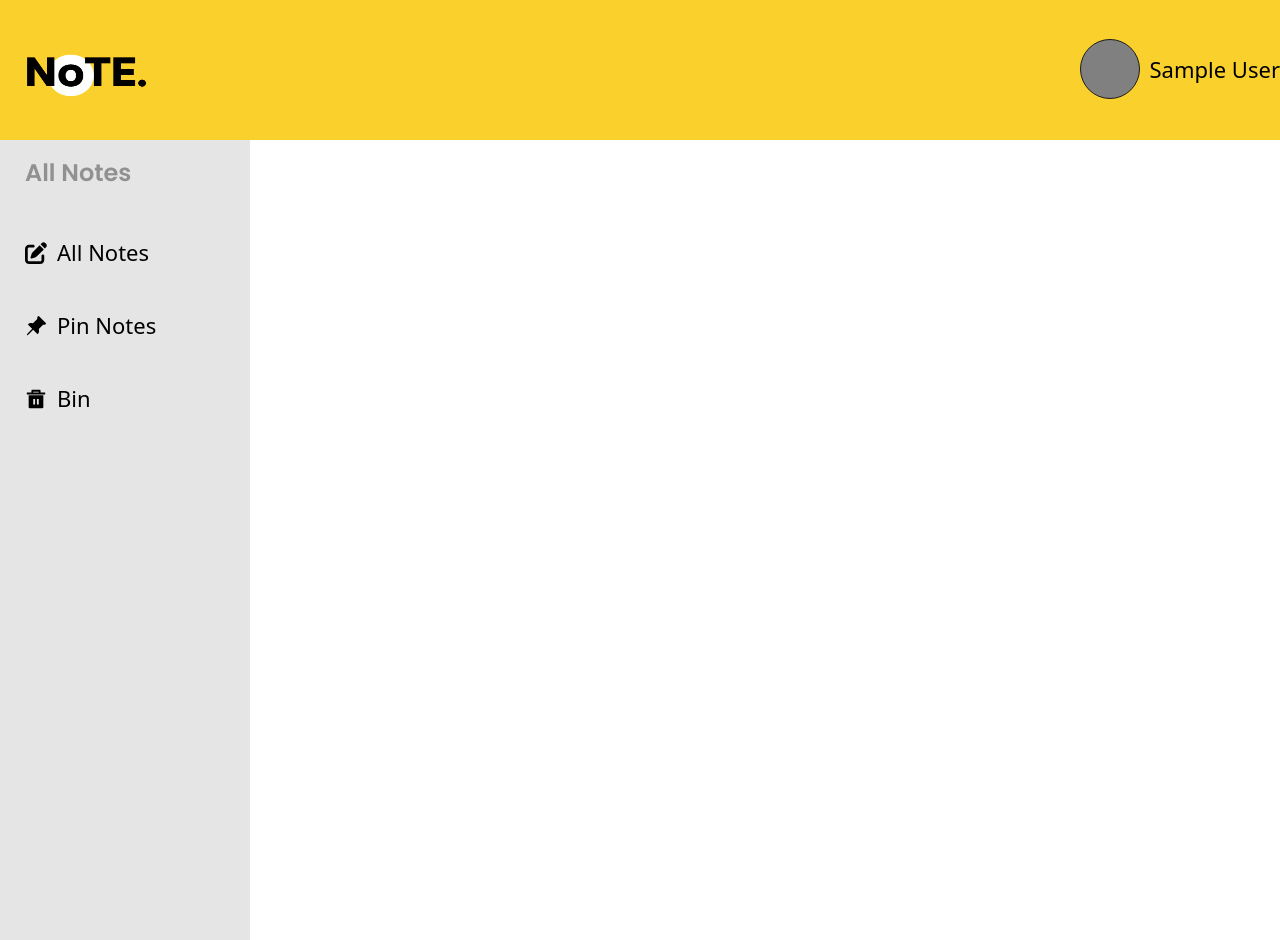
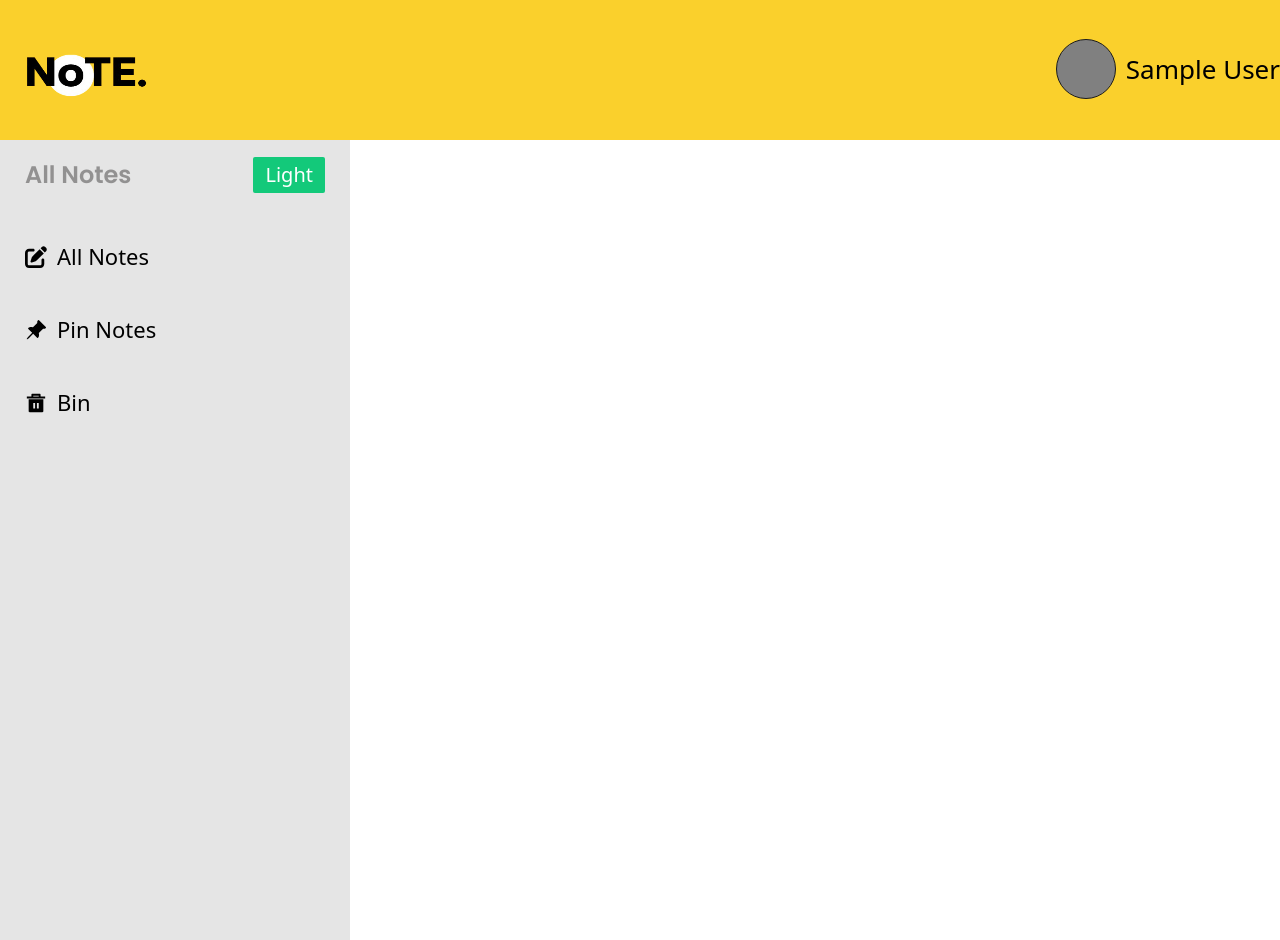
Before and after one commit to MariumAkterDev/Note.-Assg, a React (Vite) app: page /LayoutThree in a window 1280 px wide. Built offline with nearby package versions, Linux system fonts and the light colour scheme; no server answers; sample sign-in values are in the browser's storage.

Commit message:
fourth commit

```diff
--- a/package.json
+++ b/package.json
@@ -12,6 +12,7 @@
   "dependencies": {
     "@reduxjs/toolkit": "^2.4.0",
     "firebase": "^11.0.2",
+    "lottie-react": "^2.4.0",
     "react": "^18.3.1",
     "react-dom": "^18.3.1",
     "react-icons": "^5.4.0",
--- a/src/App.css
+++ b/src/App.css
@@ -1,7 +1,7 @@
-#root {
-  /* max-width: 1280px; */
+/* #root {
+  max-width: 1280px;
   margin: 0 auto;
-  /* padding: 2rem; */
+  padding: 2rem;
   text-align: center;
 }
 
@@ -39,4 +39,4 @@
 
 .read-the-docs {
   color: #888;
-}
+} */
--- a/src/App.jsx
+++ b/src/App.jsx
@@ -13,6 +13,7 @@ import app from './Firebase.config'
 import { ToastContainer } from 'react-toastify'
 import PinNotePage from './Pages/PinNotePage'
 import BinNotePage from './Pages/BinNotePage'
+
 
 
 function App() {
--- a/src/Components/Homeinitial/Homeinitial.jsx
+++ b/src/Components/Homeinitial/Homeinitial.jsx
@@ -1,5 +1,7 @@
 import React from 'react'
 import './Homeinitial.css'
+
+
 
 const Homeinitial = () => {
   return (
@@ -11,6 +13,7 @@ const Homeinitial = () => {
                 <p>Lorem ipsum dolor sit, amet <span>consectetur</span> adipisicing elit. Deleniti tenetur sequi, eaque animi quaerat inventore. Quibusdam dolores in beatae fugit omnis ipsam aliquam id, voluptatibus, incidunt nihil tempore illum mollitia nulla alias .</p>
               </div>
               <img src="images/notepad.png" alt="notepad" />
+
             </div>
           </div>
         </div>
--- a/src/Components/MainNav/MainNav.css
+++ b/src/Components/MainNav/MainNav.css
@@ -17,7 +17,7 @@
     @apply w-[60px] h-[60px] bg-[gray] border-[#1b1b1b] border-[1px]  rounded-full overflow-hidden
 }
 .userName{
-    @apply text-[black] text-[22px] font-medium
+    @apply text-[black] text-[26px] font-medium
 }
 .logoutCard{
     @apply bg-[#4DC5D4] flex justify-center items-center gap-[5px] w-[159px] py-[4px] rounded-lg
--- a/src/Components/MainNav/MainNav.jsx
+++ b/src/Components/MainNav/MainNav.jsx
@@ -29,7 +29,7 @@ const MainNav = () => {
 
   return (
     <>
-      <div className="main_dis">
+      <div className="main_dis dark:bg-thirdColor">
         <div className="container">
           <div className="menu_row !pb-[30px]">
             <div className="logoCol">
--- a/src/Components/Navbar/Navbar.css
+++ b/src/Components/Navbar/Navbar.css
@@ -30,6 +30,7 @@
 }
 .nav_Home:hover::before{
     display: block;
+
 }
 .menuBtnCol{
     @apply font-Lato font-semibold text-[20px] flex items-center justify-center gap-[10px]
--- a/src/Components/SideNav/SideNav.css
+++ b/src/Components/SideNav/SideNav.css
@@ -1,14 +1,17 @@
 .sideNav{
-    @apply w-[250px] bg-[#0000001a] h-screen  text-left
+    @apply w-[350px] bg-[#0000001a] h-screen text-left transition-all duration-[0.4s]
 }
-.sideNav h2{
-    @apply text-[24px] font-semibold font-poppins text-[#929191] pl-[25px] mt-[15px]
+.sideNavTop{
+    @apply  h-[40px] w-full flex items-center justify-between mt-[15px] px-[25px]
+}
+.sideNav h6{
+    @apply text-[24px] font-semibold font-poppins text-[#929191]
 }
 .sideNav ul li{
     @apply mt-[25px]
 }
 .activePage{
-    @apply bg-[#4DC5D4] text-[22px] text-[white] font-medium  pl-[25px]  w-full py-[20px] flex items-center gap-[10px]
+    @apply bg-thirdColor text-[22px] text-[white] font-medium  pl-[25px]  w-full py-[20px] flex items-center gap-[10px]
 }
 .notActivePage{
     @apply bg-[transparent] text-[22px] text-[black] font-medium  pl-[25px]  w-full py-[20px] flex items-center gap-[10px]
@@ -20,5 +23,5 @@
     @apply text-[red]
 }
 .activePage .binIcon{
-    @apply text-[#6A1E55]
+    @apply text-[#a2247e]
 }
--- a/src/Components/SideNav/SideNav.jsx
+++ b/src/Components/SideNav/SideNav.jsx
@@ -1,4 +1,4 @@
-import React from 'react'
+import React, { useEffect, useState } from 'react'
 import './SideNav.css'
 import { NavLink } from 'react-router-dom';
 import { FaPenToSquare } from "react-icons/fa6";
@@ -7,15 +7,56 @@ import { RiDeleteBin5Fill } from "react-icons/ri";
 
 
 const SideNav = () => {
+  // ======================= useState for toggle button
+  const [toggleValue, setToggleValue] = useState(false);
+
+  // ===================== saving the updated mode in local storage when user toggles
+  useEffect(() => {
+    const savedMode = localStorage.getItem("mode") || "light";
+    localStorage.setItem("mode", savedMode);
+    document
+      .querySelector("html")
+      .classList.toggle("dark", savedMode === "dark");
+  }, []);
+  // ===================== changing the mode on toggle
+  const handelMode = () => {
+    if (localStorage.getItem("mode") == "light") {
+      localStorage.setItem("mode", "dark");
+      document.querySelector("html").classList.add("dark");
+      setToggleValue(!toggleValue);
+    } else {
+      localStorage.setItem("mode", "light");
+      document.querySelector("html").classList.remove("dark");
+      setToggleValue(!toggleValue);
+    }
+  };
+
+
+
   return (
     <>
-      <nav className="sideNav">
-        <h2>All Notes</h2>
+      <nav className="sideNav dark:bg-[#343434]">
+        <div className="sideNavTop">
+          <h6 className=''>All Notes</h6>
+          {/* ===================> toggle starts */}
+          <div className="modeButton">
+          {localStorage.getItem("mode") == "light" ? (
+            <button className="py-1 px-3 bg-[#343434] text-xl text-[white] rounded-sm" onClick={handelMode}>
+              Dark
+            </button>
+          ) : (
+            <button className="py-1 px-3 bg-thirdColor text-[white] rounded-sm text-xl" onClick={handelMode}>
+              Light
+            </button>
+          )}
+        </div>
+          {/* -----------------X toggle ends */}
+        </div>
         <ul>
           <li>
             <NavLink
               to="/LayoutThree/AllNote"
-              className={({ isActive }) =>[ isActive ? "activePage" : "notActivePage", ].join(" ")
+              className={({ isActive }) =>[ isActive ? "activePage" : "notActivePage dark:text-[white]", ].join(" ")
               }
             >
              <span className='noteIcon'><FaPenToSquare /></span> All Notes
@@ -23,7 +64,7 @@ const SideNav = () => {
 
             <NavLink
               to="/LayoutThree/PinNote"
-              className={({ isActive }) =>[ isActive ? "activePage" : "notActivePage", ].join(" ")
+              className={({ isActive }) =>[ isActive ? "activePage" : "notActivePage dark:text-[white]", ].join(" ")
               }
             >
              <span className='pinIcon'><BsPinAngleFill /></span> Pin Notes
@@ -31,13 +72,15 @@ const SideNav = () => {
 
             <NavLink
               to="/LayoutThree/BinNote"
-              className={({ isActive }) =>[ isActive ? "activePage" : "notActivePage", ].join(" ")
+              className={({ isActive }) =>[ isActive ? "activePage" : "notActivePage dark:text-[white]", ].join(" ")
               }
             >
              <span className='binIcon'><RiDeleteBin5Fill /></span> Bin
             </NavLink>
           </li>
         </ul>
+
+
       </nav>
     </>
   );
--- a/src/Pages/NoteHome.jsx
+++ b/src/Pages/NoteHome.jsx
@@ -1,13 +1,8 @@
 import React from 'react'
-import './NoteHome.css'
 
 const NoteHome = () => {
   return (
-    <>
-      <h1>hello
-
-      </h1>
-    </>
+    <div>NoteHome</div>
   )
 }
 
--- a/tailwind.config.js
+++ b/tailwind.config.js
@@ -1,6 +1,7 @@
 /** @type {import('tailwindcss').Config} */
 
 export default {
+  darkMode:'class',
   content: [
     "./index.html",
     "./src/**/*.{js,ts,jsx,tsx}",
```
Also changed, not shown: 1 other file (tests, documents, lock files or other folders).
